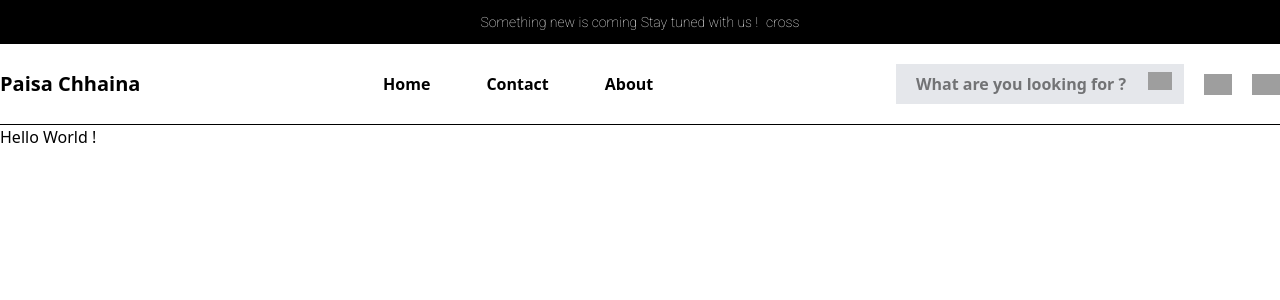
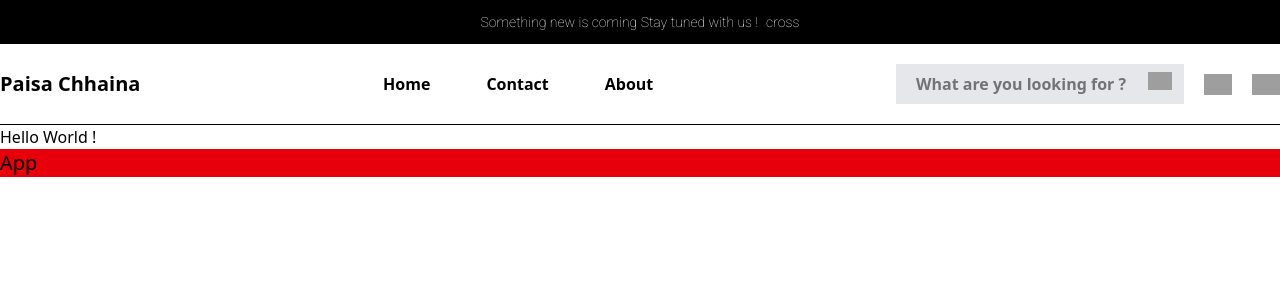
Before and after one commit to Prem-Poudel/our-ecommerce, a React (Vite) app in the folder Frontend/: page / in a window 1280 px wide. Shown: the top 300 px of the page. Built offline with nearby package versions, Linux system fonts and the light colour scheme; grey boxes are pictures that could not be loaded.

Commit message:
conflict resolved

```diff
--- a/Frontend/src/App.jsx
+++ b/Frontend/src/App.jsx
@@ -7,10 +7,13 @@ import Navbar from './components/NavBar/Navbar'
 
 const App = () => {
   return (
-    <div className=''>
+    <div>
+      <div className=''>
       <Header />
       <Navbar />
       <Home />
+    </div>
+    <div className='text-xl text-black bg-red-600'>App</div>
     </div>
   )
 }
```
